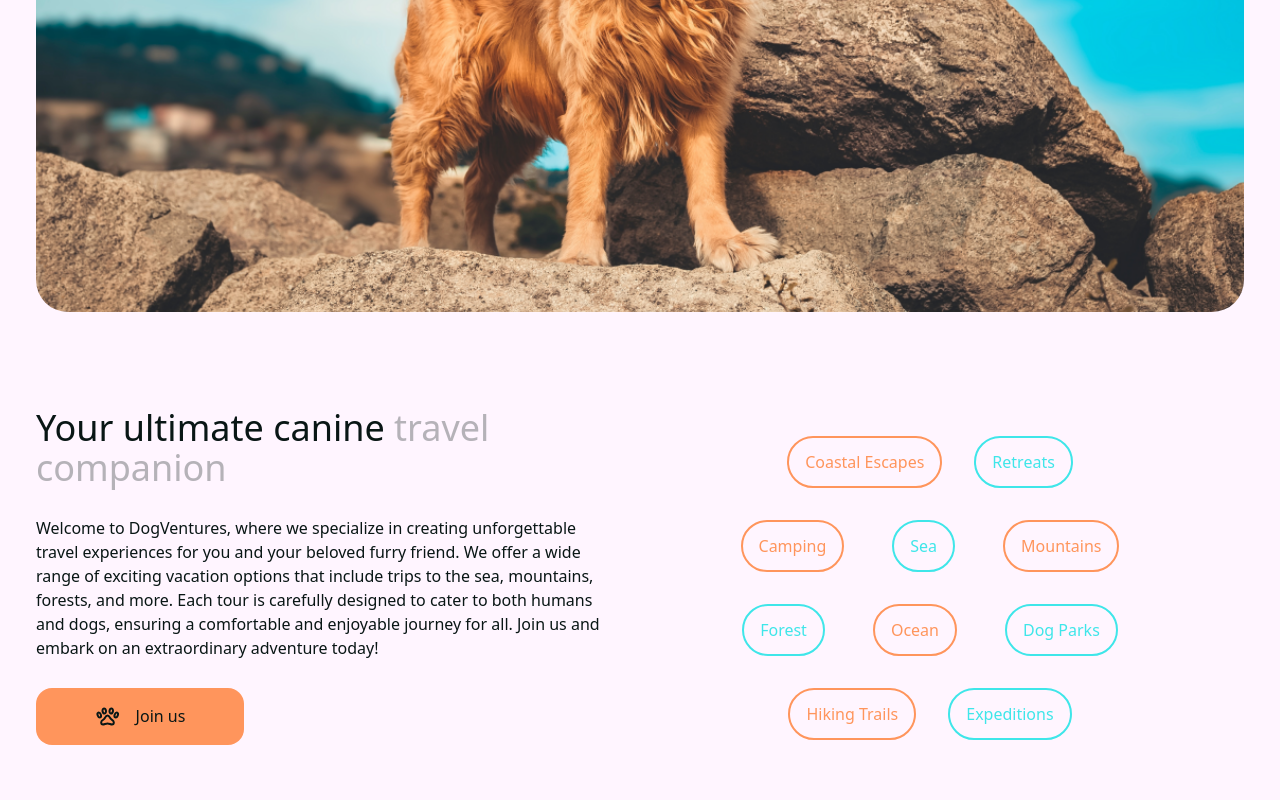
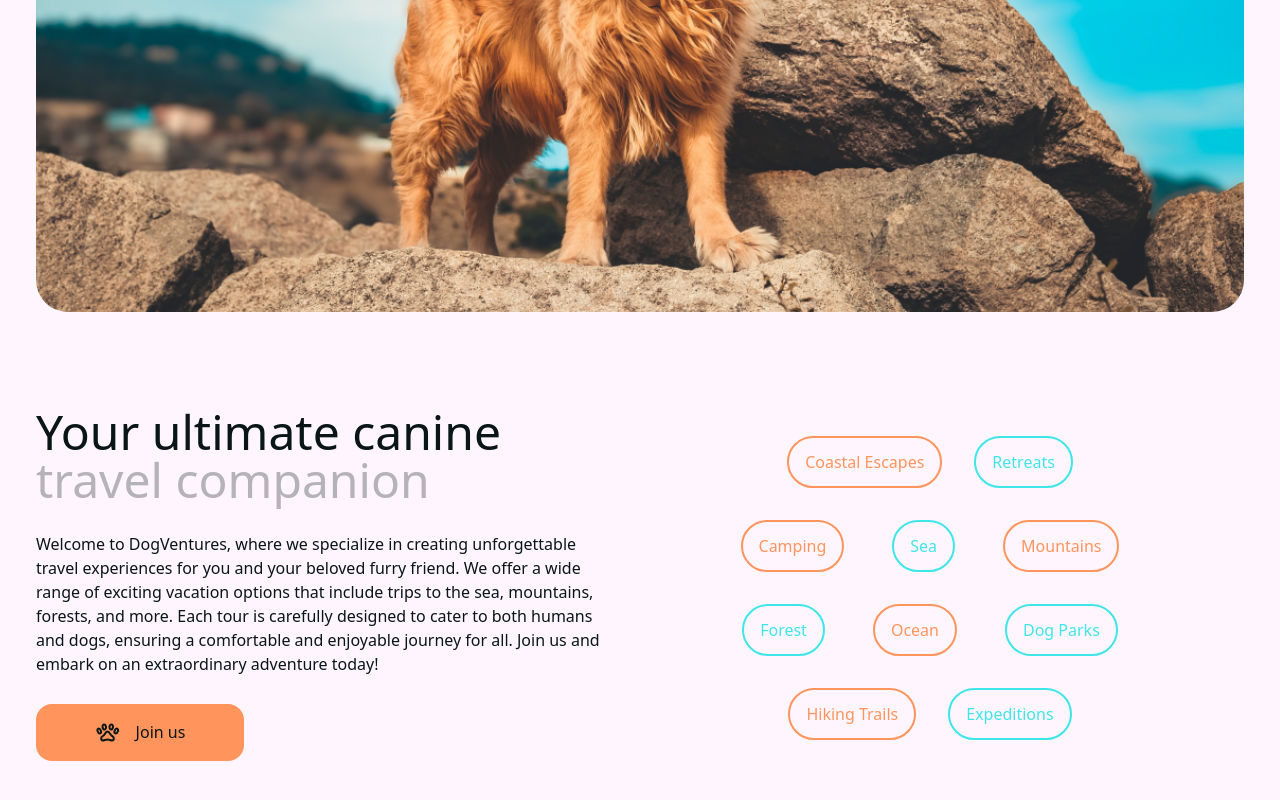
Before and after one commit to Chamara-Wijepala/dogventures, a website: page index.html in a window 1280 px wide. Shown: the part 806-1606 px from the top of the page. Drawn offline with Linux system fonts and the light colour scheme; files whose address does not match are found by name.

Commit message:
Adjust size of header in about section

```diff
--- a/index.html
+++ b/index.html
@@ -53,7 +53,7 @@
     <section id="about" class="px-4 max-w-[77.5rem] mx-auto mt-24 mb-16 md:my-24">
       <div class="flex flex-col md:flex-row md:justify-between">
         <div class="max-w-[36.25rem]">
-          <h3 class="text-4xl">Your ultimate canine <span class="text-primary-300">travel companion</span></h3>
+          <h3 class="text-4xl md:text-5xl">Your ultimate canine <span class="text-primary-300">travel companion</span></h3>
           <p class="my-7">
             Welcome to DogVentures, where we specialize in creating unforgettable travel experiences for you and your beloved furry friend. We offer a wide range of exciting vacation options that include trips to the sea, mountains, forests, and more. Each tour is carefully designed to cater to both humans and dogs, ensuring a comfortable and enjoyable journey for all. Join us and embark on an extraordinary adventure today!
           </p>
```
Also changed, not shown: output.css.
